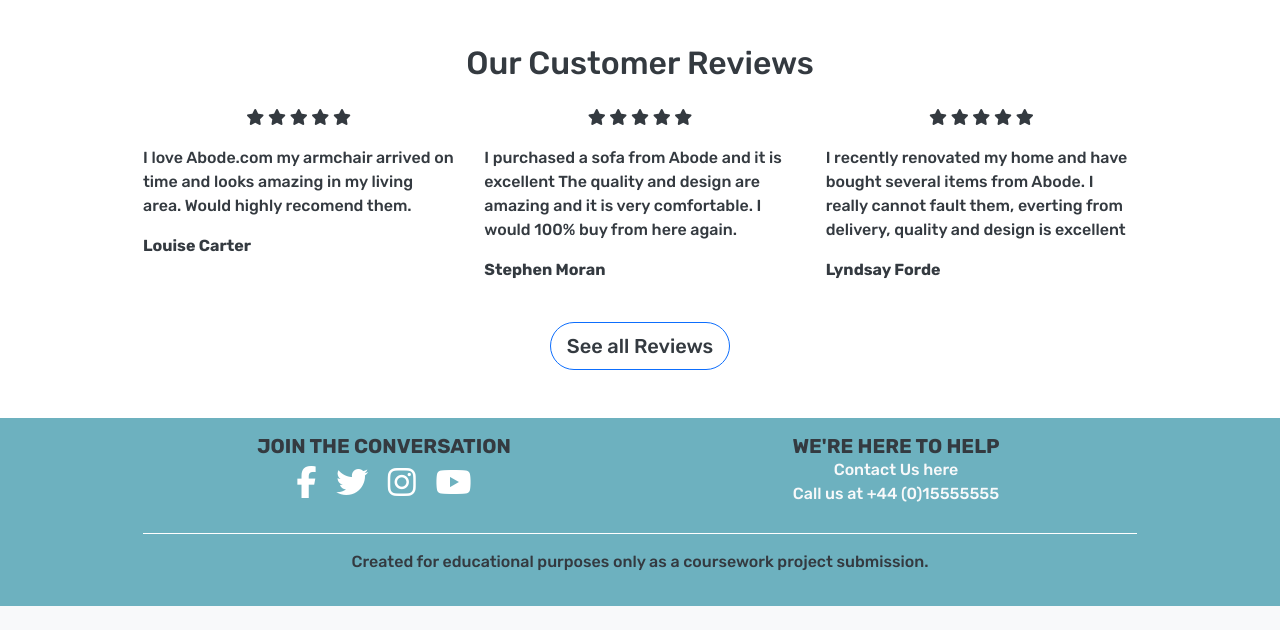
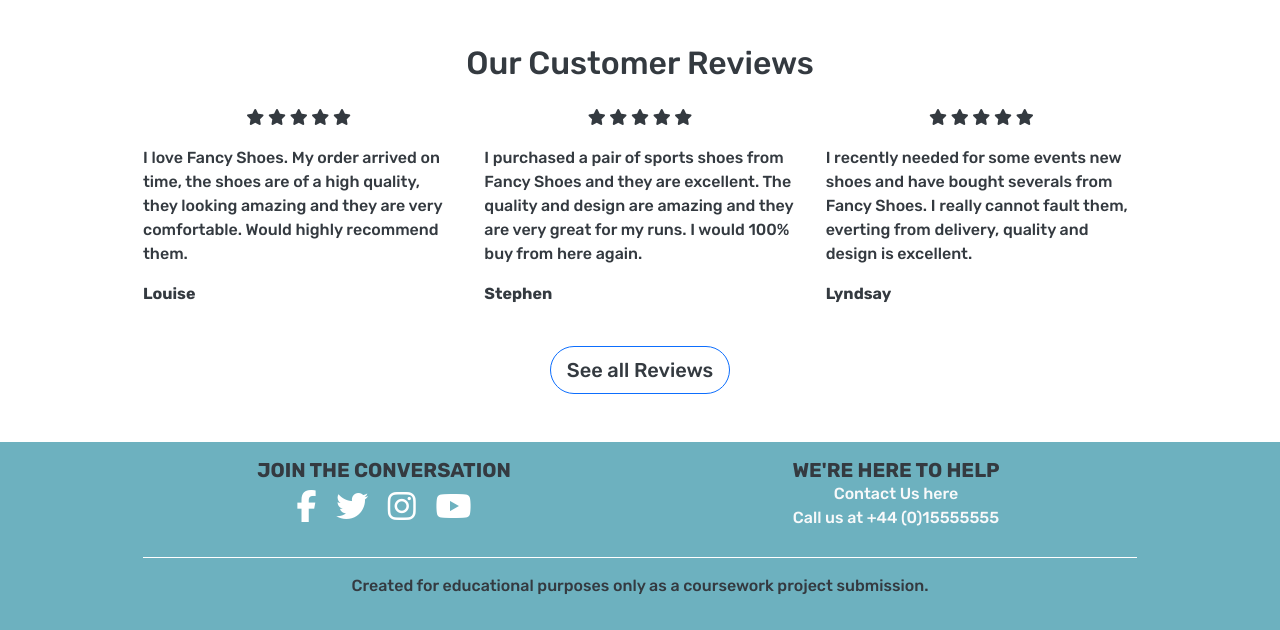
Before and after one commit to Puksrevolution/milestone-project-4, a Django app: page / in a window 1280 px wide. Shown: the part 1064-1694 px from the top of the page. Before the commit the page ends 1670 px from the top, so only its background shows below. Run offline with Django 3.2, Linux system fonts and the light colour scheme; parts of the project's set-up code (start-up, migrations or seed data) failed here and were passed over; some libraries are stand-ins or nearby versions.

Commit message:
Dev: Customized reviews

```diff
--- a/home/templates/home/index.html
+++ b/home/templates/home/index.html
@@ -83,10 +83,10 @@
                     <i class="fas fa-star" aria-hidden="true"></i>
                 </div>
                 <p>
-                    I love Abode.com my armchair arrived on time and looks amazing in my living area. Would highly
-                    recomend them.
+                    I love Fancy Shoes. My order arrived on time, the shoes are of a high quality,
+                    they looking amazing and they are very comfortable. Would highly recommend them.
                 </p>
-                <p><strong>Louise Carter</strong></p>
+                <p><strong>Louise</strong></p>
             </div>
         </div>
         <div class="col-12 col-md-4">
@@ -99,10 +99,11 @@
                     <i class="fas fa-star" aria-hidden="true"></i>
                 </div>
                 <p>
-                    I purchased a sofa from Abode and it is excellent The quality and design are amazing and it is very
-                    comfortable. I would 100% buy from here again.
+                    I purchased a pair of sports shoes from Fancy Shoes and they are excellent.
+                    The quality and design are amazing and they are very
+                    great for my runs. I would 100% buy from here again.
                 </p>
-                <p><strong>Stephen Moran</strong></p>
+                <p><strong>Stephen</strong></p>
             </div>
         </div>
         <div class="col-12 col-md-4">
@@ -115,10 +116,10 @@
                     <i class="fas fa-star" aria-hidden="true"></i>
                 </div>
                 <p>
-                    I recently renovated my home and have bought several items from Abode. I really cannot fault them,
-                    everting from delivery, quality and design is excellent
+                    I recently needed for some events new shoes and have bought severals from Fancy Shoes.
+                    I really cannot fault them, everting from delivery, quality and design is excellent.
                 </p>
-                <p><strong>Lyndsay Forde</strong></p>
+                <p><strong>Lyndsay</strong></p>
             </div>
         </div>
     </div>
```
